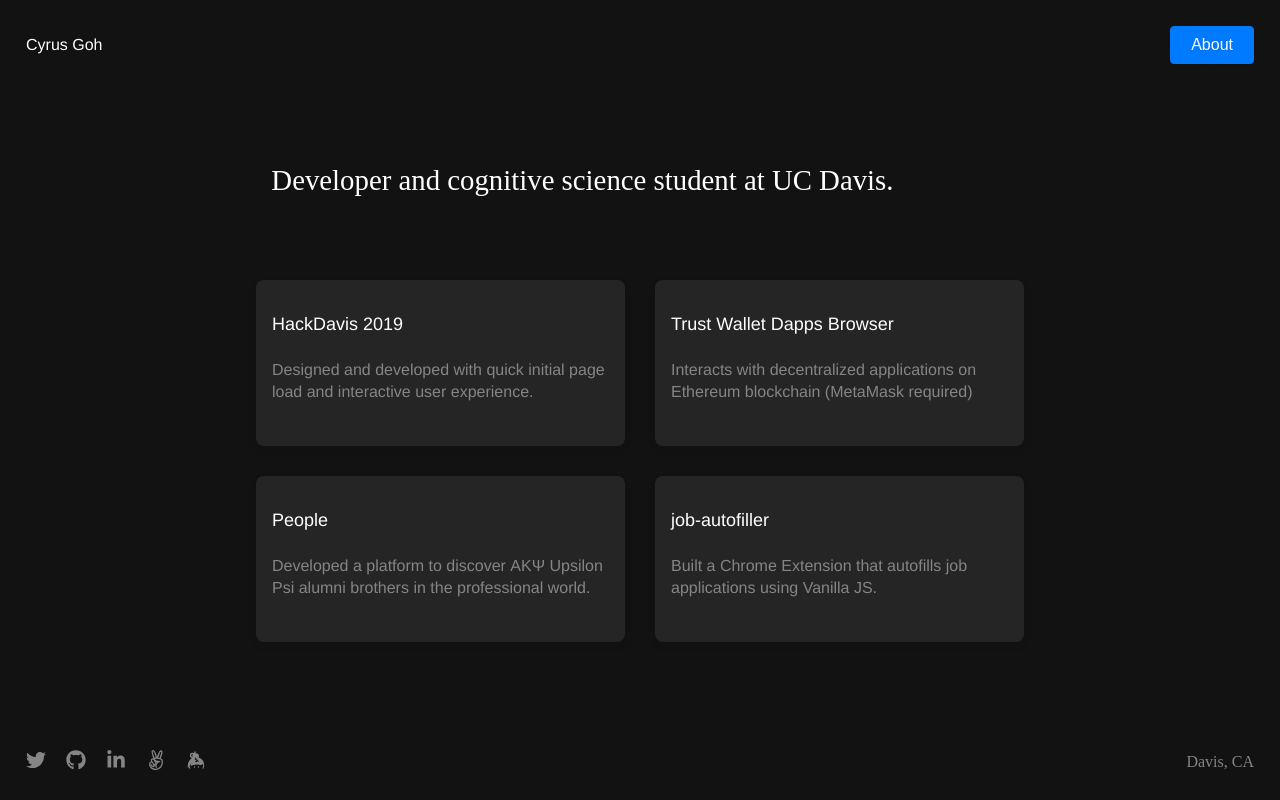
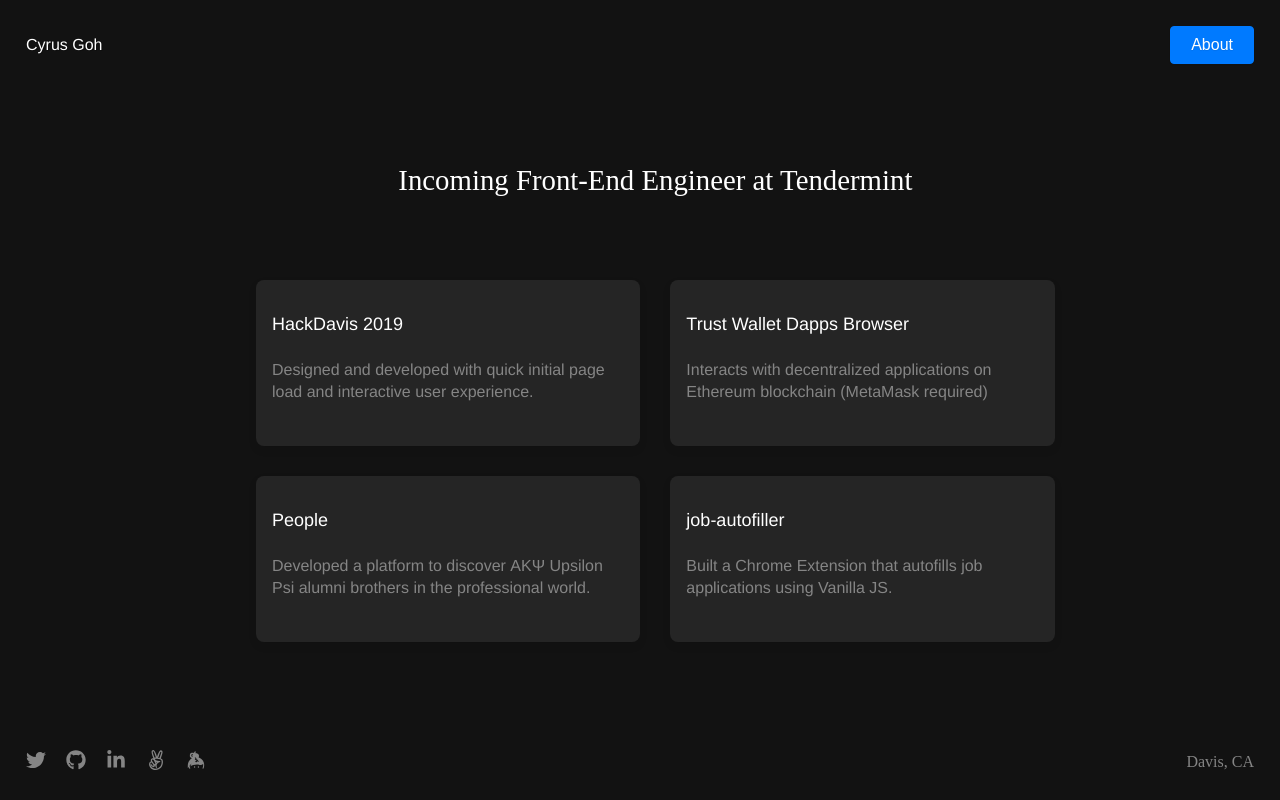
Before and after one commit to lovincyrus/personal-website, a Next.js app: page / in a window 1280 px wide. Built offline with nearby package versions, Linux system fonts and the light colour scheme; a web font is replaced by a local one.

Commit message:
Tendermint 🌌

```diff
--- a/components/Body.js
+++ b/components/Body.js
@@ -6,7 +6,7 @@
       <div className="body-wrapper">
         <div className="intro-wrapper">
           <span className="intro-bio">
-            Developer and cognitive science student at UC Davis.
+          Incoming Front-End Engineer at Tendermint
           </span>
         </div>
         <Projects />
@@ -61,6 +61,8 @@
           display: flex;
           align-items: center;
           text-align: left;
+          justify-content: center;
+          align-items: center;
           padding: 0 2% 0 2%;
         }
 
--- a/components/Projects.js
+++ b/components/Projects.js
@@ -28,7 +28,7 @@
           .projects-container {
             display: grid;
             grid-template-columns: 1fr 1fr;
-            width: 100%;
+            width: 104%;
             gap: 30px 30px;
             flex: 1 0 auto;
           }
--- a/pages/about.js
+++ b/pages/about.js
@@ -37,7 +37,7 @@
               <h3>Hi, I'm Cyrus</h3>
               <p>
                 I am a developer and a cognitive science student at UC Davis.
-                Currently exploring frontend full-time opportunities.{" "}
+                Incoming Front-End Engineer at Tendermint 🌌{" "}
               </p>
               <p>
                 Previously:{" "}
```
